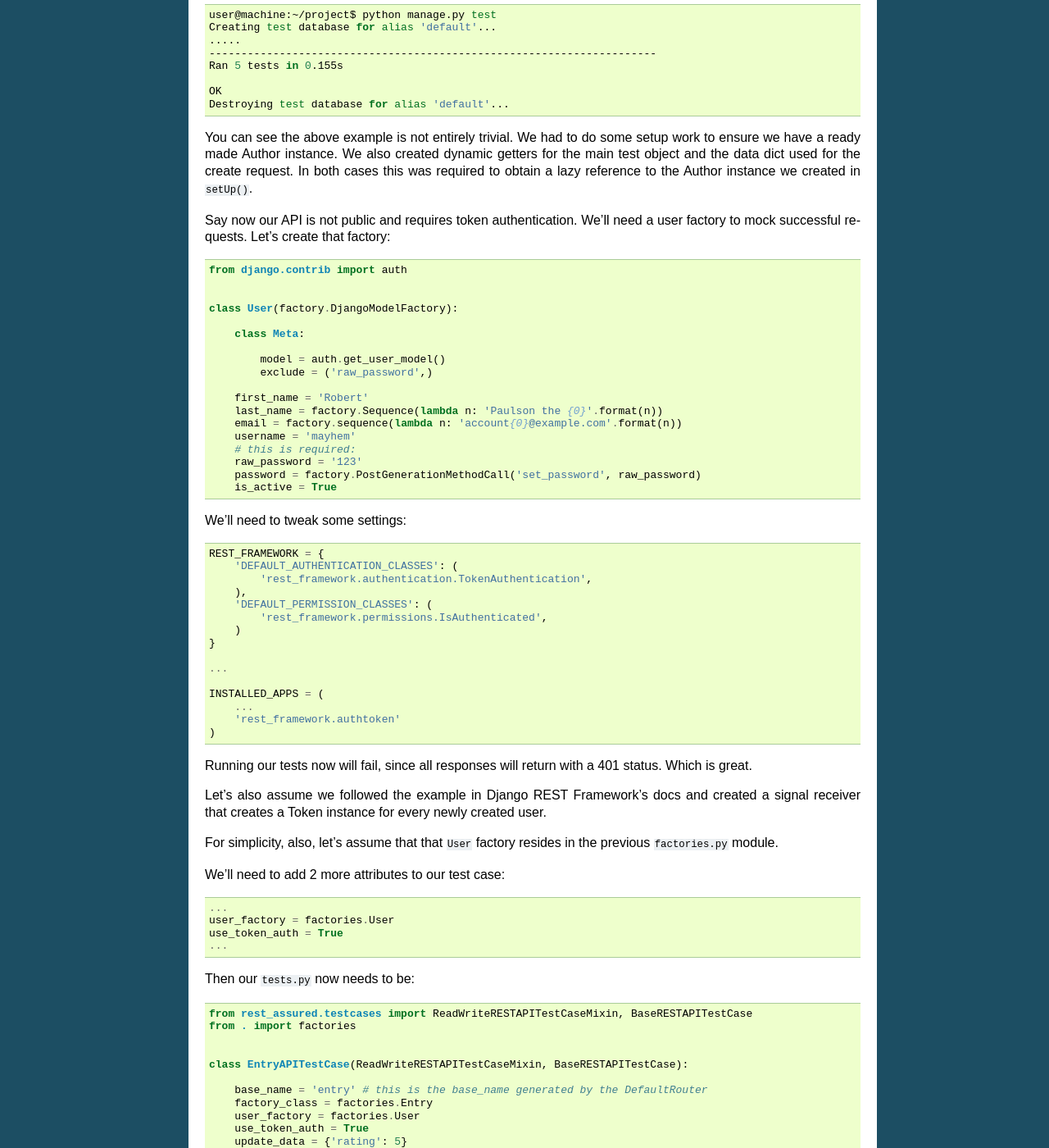
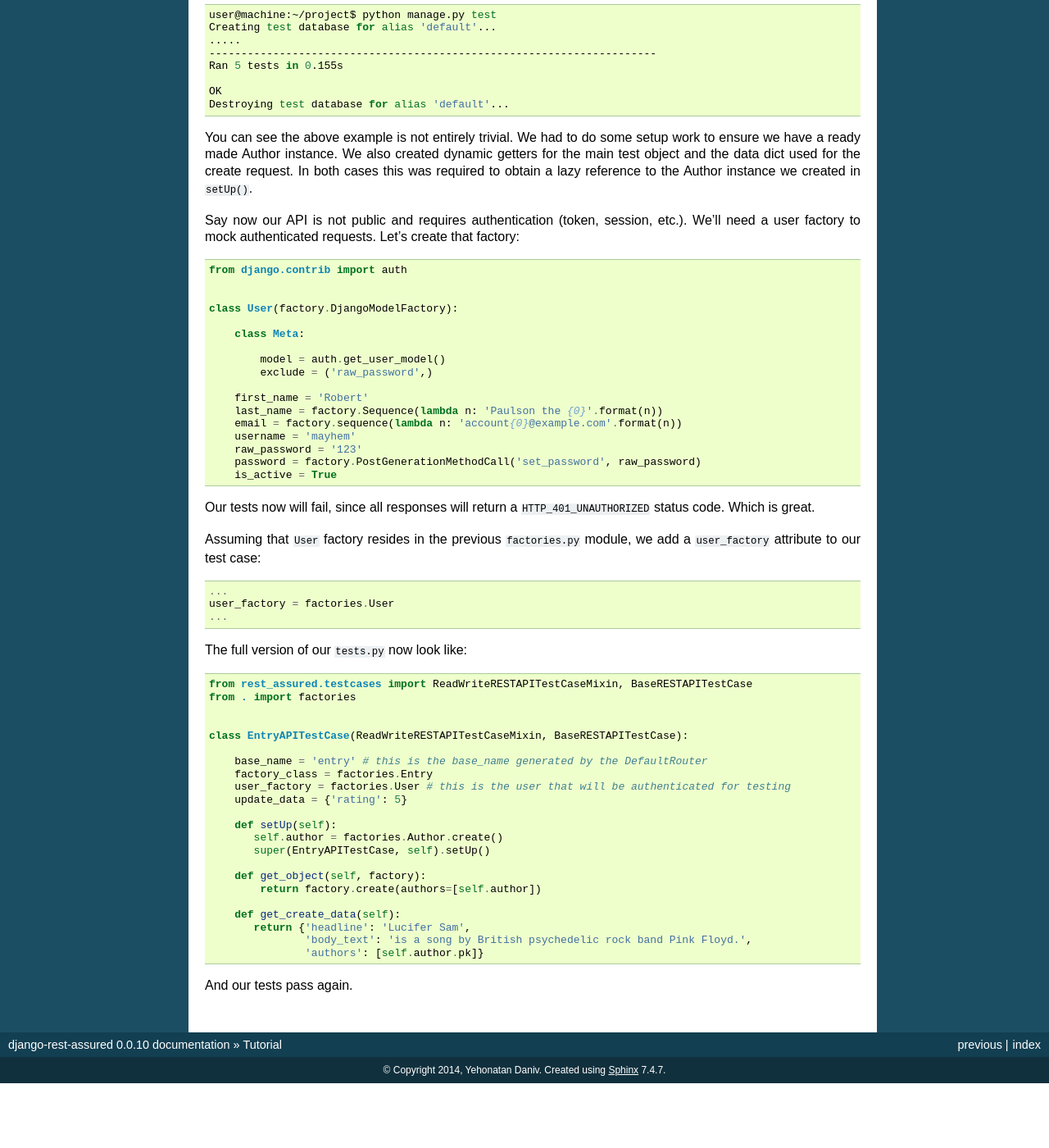
Before and after one commit to ydaniv/django-rest-assured, a Sphinx documentation site: the page built from docs/source/tutorial.rst, in a window 1280 px wide and 1400 px high, scrolled down 2838 px. Shown: the whole window at 82% size. Built offline with Sphinx 7.4.7, drawn with Linux system fonts in a browser that asks for light colours; after the commit the page ends 4159 px from its top, so only the background shows below that.

Commit message:
Updated test with authentication example in tutorial

```diff
--- a/README.rst
+++ b/README.rst
@@ -47,7 +47,7 @@ Main features
 * Covers the stack through: ``route > view > serializer > model``.
 * Uses Django REST Framework's conventions to minimize configuration.
 * All tests return the response object for more extensive assertions.
-* Automatic login via session or token authentication.
+* Automatic mocking of authentication if a user factory is provided.
 
 
 Usage
--- a/docs/source/tutorial.rst
+++ b/docs/source/tutorial.rst
@@ -198,8 +198,8 @@ We also created dynamic getters for the main test object and the data dict used
 the create request. In both cases this was required to obtain a lazy reference
 to the Author instance we created in ``setUp()``.
 
-Say now our API is not public and requires token authentication. We'll need a user
-factory to mock successful requests. Let's create that factory:
+Say now our API is not public and requires authentication (token, session, etc.). We'll need a user
+factory to mock authenticated requests. Let's create that factory:
 
 .. code:: python
 
@@ -217,49 +217,22 @@ factory to mock successful requests. Let's create that factory:
        last_name = factory.Sequence(lambda n: 'Paulson the {0}'.format(n))
        email = factory.sequence(lambda n: 'account{0}@example.com'.format(n))
        username = 'mayhem'
-       # this is required:
        raw_password = '123'
        password = factory.PostGenerationMethodCall('set_password', raw_password)
        is_active = True
 
-We'll need to tweak some settings:
+Our tests now will fail, since all responses will return a ``HTTP_401_UNAUTHORIZED`` status code. Which is great.
 
-.. code:: python
-
-   REST_FRAMEWORK = {
-       'DEFAULT_AUTHENTICATION_CLASSES': (
-           'rest_framework.authentication.TokenAuthentication',
-       ),
-       'DEFAULT_PERMISSION_CLASSES': (
-           'rest_framework.permissions.IsAuthenticated',
-       )
-   }
-
-   ...
-
-   INSTALLED_APPS = (
-       ...
-       'rest_framework.authtoken'
-   )
-
-Running our tests now will fail, since all responses will return with a 401 status. Which is great.
-
-Let's also assume we followed the example in Django REST Framework's docs and created a signal
-receiver that creates a Token instance for every newly created user.
-
-For simplicity, also, let's assume that that ``User`` factory resides in the previous ``factories.py``
-module.
-
-We'll need to add 2 more attributes to our test case:
+Assuming that ``User`` factory resides in the previous ``factories.py`` module, we add a
+``user_factory`` attribute to our test case:
 
 .. code:: python
 
    ...
    user_factory = factories.User
-   use_token_auth = True
    ...
 
-Then our ``tests.py`` now needs to be:
+The full version of our ``tests.py`` now look like:
 
 .. code:: python
 
@@ -271,8 +244,7 @@ Then our ``tests.py`` now needs to be:
 
        base_name = 'entry' # this is the base_name generated by the DefaultRouter
        factory_class = factories.Entry
-       user_factory = factories.User
-       use_token_auth = True
+       user_factory = factories.User # this is the user that will be authenticated for testing
        update_data = {'rating': 5}
 
        def setUp(self):
```
